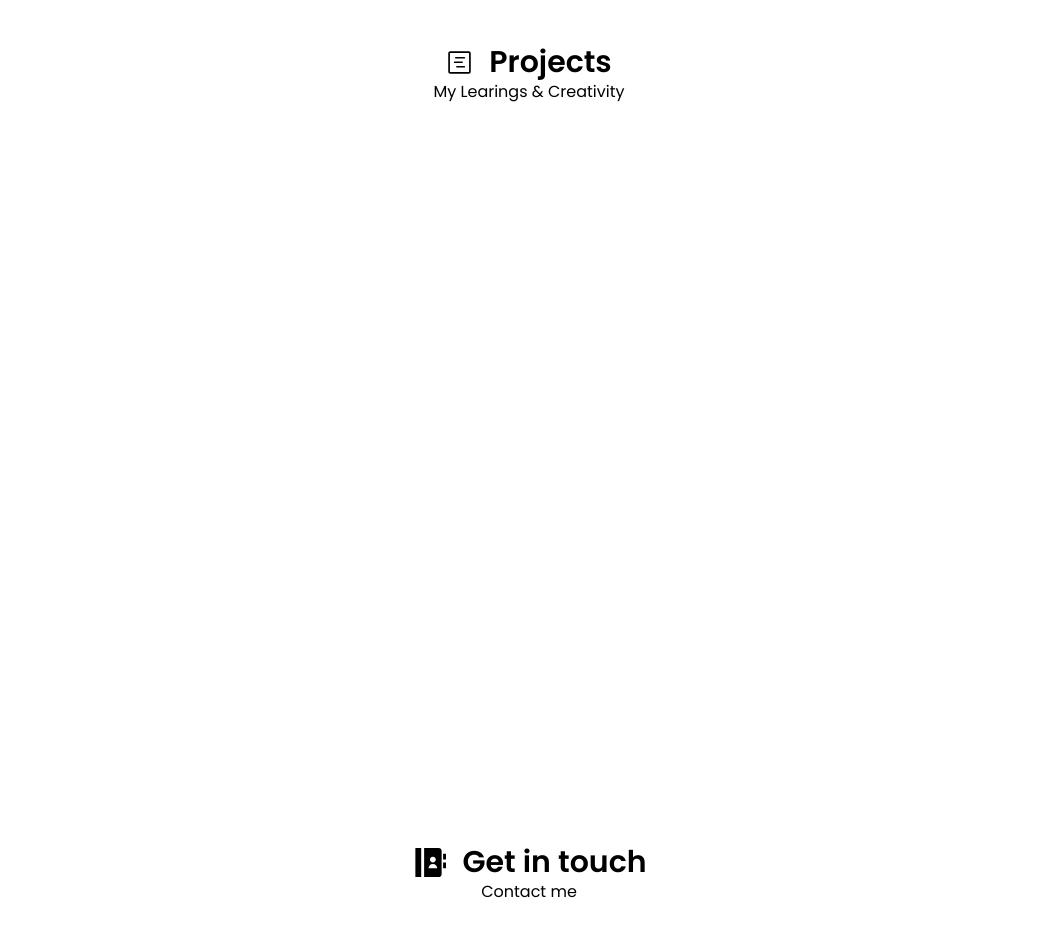
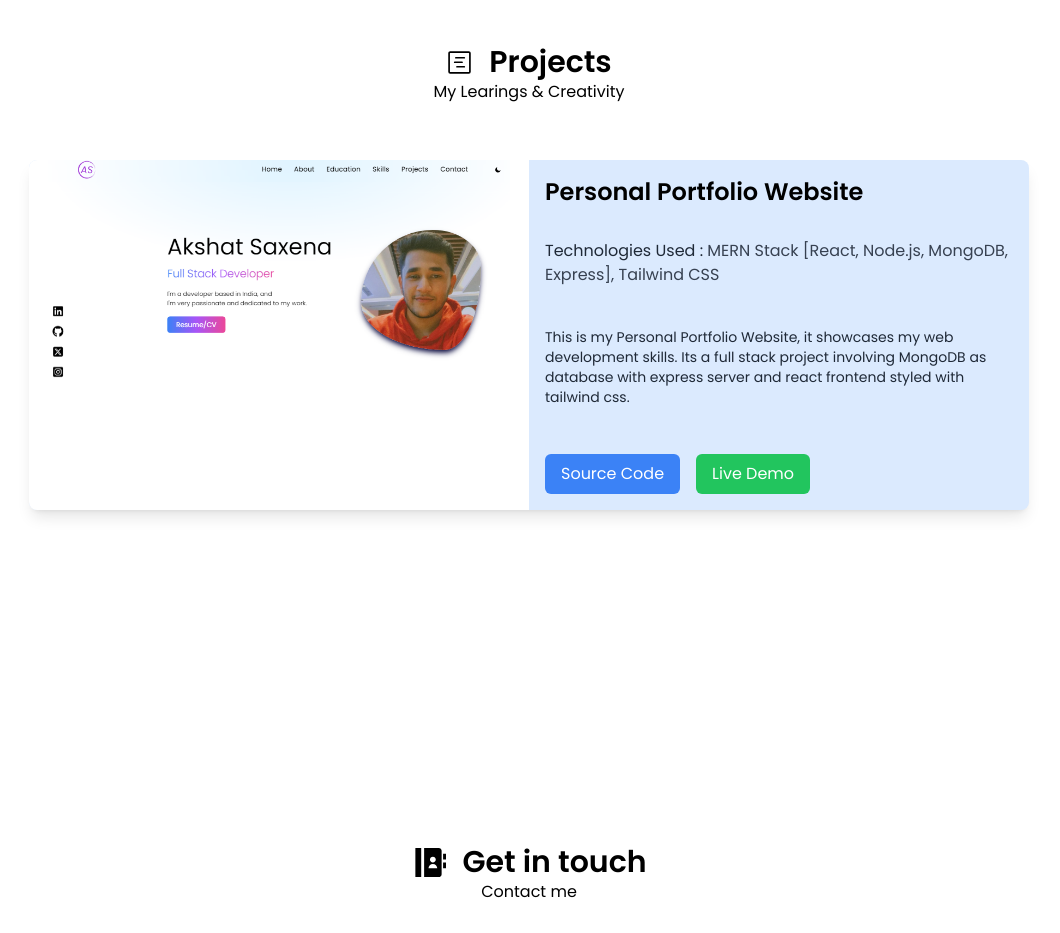
Before and after one commit to GitHub-Akshat/Portfolio-Website, a React (Vite) app: page / in a window 1280 px wide. Shown: the part 3460-4393 px from the top of the page, without its empty margins (111-1171 px from the left). Built offline with nearby package versions, Linux system fonts and the light colour scheme.

Commit message:
project swipe added

```diff
--- a/src/Components/Projects.jsx
+++ b/src/Components/Projects.jsx
@@ -1,5 +1,9 @@
 import { GoProjectRoadmap } from "react-icons/go";
 import { motion } from "framer-motion";
+import p1 from "/src/assets/p1.png";
+import { Swiper, SwiperSlide } from 'swiper/react';
+import 'swiper/css';
+
 const Projects = () => {
   return (
     <div id="Projects" className="Projects-container min-h-screen">
@@ -17,6 +21,177 @@ const Projects = () => {
         </div>
         <span className="text-black dark:text-neutral-200 text-center">My Learings & Creativity</span>
       </motion.div>
+
+      <Swiper
+        effect={'coverflow'}
+        spaceBetween={50}
+        slidesPerView={1}
+        onSlideChange={() => console.log('slide change')}
+        onSwiper={(swiper) => console.log(swiper)}
+        loop={true}
+        coverflowEffect={{
+          rotate:0,
+          stretch:0,
+          depth:100,
+          modifier:2.5
+        }}
+      >
+      <SwiperSlide>
+        <div className="container mx-auto p-6">
+          <div className="flex flex-col md:flex-row bg-blue-100 dark:bg-neutral-800 shadow-lg rounded-lg overflow-hidden md:w-[700px] md:h-[320px] lg:w-[1000px] lg:h-[350px] mx-auto"> {/* Adjusted width and height for desktop */}
+
+            {/* Image Section */}
+            <div className="md:w-1/2 w-full h-48 md:h-full"> {/* Full height image on larger screens */}
+              <img src={p1} alt="Project" className="w-full h-full object-contain bg-white" /> {/* Responsive image */}
+            </div>
+
+            {/* Text Section */}
+            <div className="flex flex-col justify-between p-4 w-full md:w-1/2">
+              <h2 className="text-2xl font-semibold mb-2 text-black dark:text-neutral-200">
+                Personal Portfolio Website
+              </h2>
+              <p className="text-base text-gray-700 dark:text-neutral-400 mb-4">
+                <span className="text-gray-800 dark:text-neutral-300">Technologies Used :</span> MERN Stack [React, Node.js, MongoDB, Express], Tailwind CSS
+              </p>
+              <p className="text-sm text-gray-800 dark:text-neutral-300 mb-6">
+                This is my Personal Portfolio Website, it showcases my web development skills. Its a full stack project involving MongoDB as database with express server and react frontend styled with tailwind css.
+              </p>
+
+              {/* Buttons */}
+              <div className="flex flex-col md:flex-row space-y-4 md:space-y-0 md:space-x-4">
+                <a href="source-code-url" target="_blank" rel="noopener noreferrer">
+                  <button className="w-full md:w-auto px-4 py-2 bg-blue-500 text-white rounded-md hover:bg-blue-600 transition-all">
+                    Source Code
+                  </button>
+                </a>
+                <a href="deployed-link-url" target="_blank" rel="noopener noreferrer">
+                  <button className="w-full md:w-auto px-4 py-2 bg-green-500 text-white rounded-md hover:bg-green-600 transition-all">
+                    Live Demo
+                  </button>
+                </a>
+              </div>
+            </div>
+          </div>
+        </div>
+      </SwiperSlide>
+      <SwiperSlide>
+        <div className="container mx-auto p-6">
+          <div className="flex flex-col md:flex-row bg-blue-100 dark:bg-neutral-800 shadow-lg rounded-lg overflow-hidden md:w-[700px] md:h-[320px] lg:w-[1000px] lg:h-[350px] mx-auto"> {/* Adjusted width and height for desktop */}
+
+            {/* Image Section */}
+            <div className="md:w-1/2 w-full h-48 md:h-full"> {/* Full height image on larger screens */}
+              <img src={p1} alt="Project" className="w-full h-full object-contain bg-white" /> {/* Responsive image */}
+            </div>
+
+            {/* Text Section */}
+            <div className="flex flex-col justify-between p-4 w-full md:w-1/2">
+              <h2 className="text-2xl font-semibold mb-2 text-black dark:text-neutral-200">
+                Personal Portfolio Website
+              </h2>
+              <p className="text-base text-gray-700 dark:text-neutral-400 mb-4">
+                <span className="text-gray-800 dark:text-neutral-500">Technologies Used :</span> MERN Stack [React, Node.js, MongoDB, Express], Tailwind CSS
+              </p>
+              <p className="text-sm text-gray-800 dark:text-neutral-300 mb-6">
+                This is my Personal Portfolio Website, it showcases my web development skills. Its a full stack project involving MongoDB as database with express server and react frontend styled with tailwind css.
+              </p>
+
+              {/* Buttons */}
+              <div className="flex flex-col md:flex-row space-y-4 md:space-y-0 md:space-x-4">
+                <a href="source-code-url" target="_blank" rel="noopener noreferrer">
+                  <button className="w-full md:w-auto px-4 py-2 bg-blue-500 text-white rounded-md hover:bg-blue-600 transition-all">
+                    Source Code
+                  </button>
+                </a>
+                <a href="deployed-link-url" target="_blank" rel="noopener noreferrer">
+                  <button className="w-full md:w-auto px-4 py-2 bg-green-500 text-white rounded-md hover:bg-green-600 transition-all">
+                    Live Demo
+                  </button>
+                </a>
+              </div>
+            </div>
+          </div>
+        </div>
+      </SwiperSlide>
+      <SwiperSlide>
+        <div className="container mx-auto p-6">
+          <div className="flex flex-col md:flex-row bg-blue-100 dark:bg-neutral-800 shadow-lg rounded-lg overflow-hidden md:w-[700px] md:h-[320px] lg:w-[1000px] lg:h-[350px] mx-auto"> {/* Adjusted width and height for desktop */}
+
+            {/* Image Section */}
+            <div className="md:w-1/2 w-full h-48 md:h-full"> {/* Full height image on larger screens */}
+              <img src={p1} alt="Project" className="w-full h-full object-contain bg-white" /> {/* Responsive image */}
+            </div>
+
+            {/* Text Section */}
+            <div className="flex flex-col justify-between p-4 w-full md:w-1/2">
+              <h2 className="text-2xl font-semibold mb-2 text-black dark:text-neutral-200">
+                Personal Portfolio Website
+              </h2>
+              <p className="text-base text-gray-700 dark:text-neutral-400 mb-4">
+                <span className="text-gray-800 dark:text-neutral-500">Technologies Used :</span> MERN Stack [React, Node.js, MongoDB, Express], Tailwind CSS
+              </p>
+              <p className="text-sm text-gray-800 dark:text-neutral-300 mb-6">
+                This is my Personal Portfolio Website, it showcases my web development skills. Its a full stack project involving MongoDB as database with express server and react frontend styled with tailwind css.
+              </p>
+
+              {/* Buttons */}
+              <div className="flex flex-col md:flex-row space-y-4 md:space-y-0 md:space-x-4">
+                <a href="source-code-url" target="_blank" rel="noopener noreferrer">
+                  <button className="w-full md:w-auto px-4 py-2 bg-blue-500 text-white rounded-md hover:bg-blue-600 transition-all">
+                    Source Code
+                  </button>
+                </a>
+                <a href="deployed-link-url" target="_blank" rel="noopener noreferrer">
+                  <button className="w-full md:w-auto px-4 py-2 bg-green-500 text-white rounded-md hover:bg-green-600 transition-all">
+                    Live Demo
+                  </button>
+                </a>
+              </div>
+            </div>
+          </div>
+        </div>
+      </SwiperSlide>
+      <SwiperSlide>
+        <div className="container mx-auto p-6">
+          <div className="flex flex-col md:flex-row bg-blue-100 dark:bg-neutral-800 shadow-lg rounded-lg overflow-hidden md:w-[700px] md:h-[320px] lg:w-[1000px] lg:h-[350px] mx-auto"> {/* Adjusted width and height for desktop */}
+
+            {/* Image Section */}
+            <div className="md:w-1/2 w-full h-48 md:h-full"> {/* Full height image on larger screens */}
+              <img src={p1} alt="Project" className="w-full h-full object-contain bg-white" /> {/* Responsive image */}
+            </div>
+
+            {/* Text Section */}
+            <div className="flex flex-col justify-between p-4 w-full md:w-1/2">
+              <h2 className="text-2xl font-semibold mb-2 text-black dark:text-neutral-200">
+                Personal Portfolio Website
+              </h2>
+              <p className="text-base text-gray-700 dark:text-neutral-400 mb-4">
+                <span className="text-gray-800 dark:text-neutral-500">Technologies Used :</span> MERN Stack [React, Node.js, MongoDB, Express], Tailwind CSS
+              </p>
+              <p className="text-sm text-gray-800 dark:text-neutral-300 mb-6">
+                This is my Personal Portfolio Website, it showcases my web development skills. Its a full stack project involving MongoDB as database with express server and react frontend styled with tailwind css.
+              </p>
+
+              {/* Buttons */}
+              <div className="flex flex-col md:flex-row space-y-4 md:space-y-0 md:space-x-4">
+                <a href="source-code-url" target="_blank" rel="noopener noreferrer">
+                  <button className="w-full md:w-auto px-4 py-2 bg-blue-500 text-white rounded-md hover:bg-blue-600 transition-all">
+                    Source Code
+                  </button>
+                </a>
+                <a href="deployed-link-url" target="_blank" rel="noopener noreferrer">
+                  <button className="w-full md:w-auto px-4 py-2 bg-green-500 text-white rounded-md hover:bg-green-600 transition-all">
+                    Live Demo
+                  </button>
+                </a>
+              </div>
+            </div>
+          </div>
+        </div>
+      </SwiperSlide>
+    </Swiper>
+
+
+
     </div>
   )
 }
```
Also changed, not shown: src/assets/p1.png (added).
